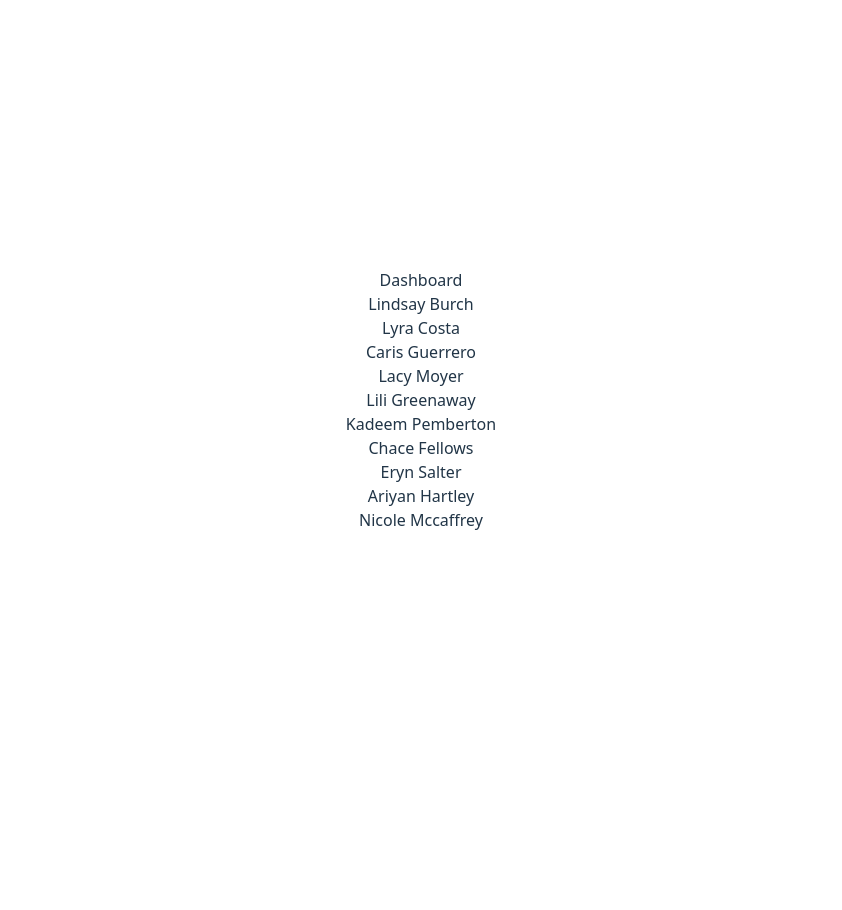
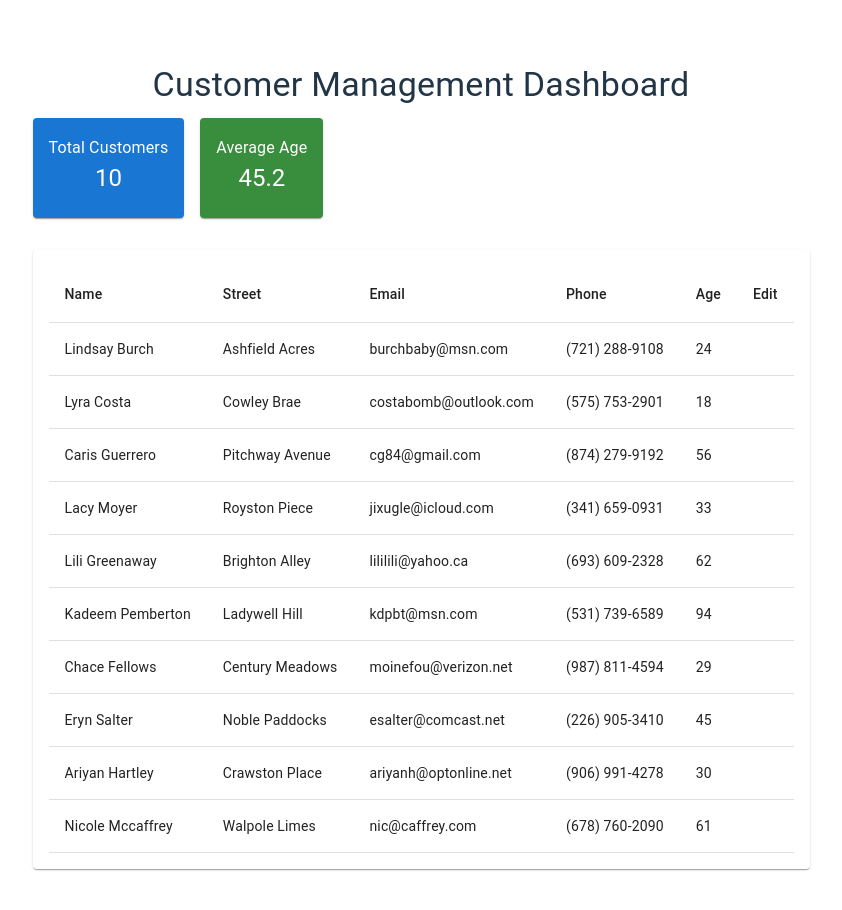
Before and after one commit to MingJae92/account-dashboard, a React (Vite) app: page / in a window 1280 px wide. Shown: the top 910 px of the page, without its empty margins (219-1061 px from the left). Before the commit the page ends 800 px from the top, so only its background shows below. Built offline with nearby package versions, Linux system fonts and the light colour scheme.

Commit message:
UI design implemented

```diff
--- a/package.json
+++ b/package.json
@@ -12,6 +12,7 @@
   "dependencies": {
     "@emotion/react": "^11.14.0",
     "@emotion/styled": "^11.14.1",
+    "@mui/icons-material": "^7.3.5",
     "@mui/material": "^7.3.5",
     "axios": "^1.13.2",
     "react": "^19.2.0",
--- a/public/data/contacts.json
+++ /dev/null
@@ -1,72 +0,0 @@
-[
-  {
-    "name": "Lindsay Burch",
-    "street": "Ashfield Acres",
-    "email": "burchbaby@msn.com",
-    "phone": "(721) 288-9108",
-    "age": 24
-  },
-  {
-    "name": "Lyra Costa",
-    "street": "Cowley Brae",
-    "email": "costabomb@outlook.com",
-    "phone": "(575) 753-2901",
-    "age": 18
-  },
-  {
-    "name": "Caris Guerrero",
-    "street": "Pitchway Avenue",
-    "email": "cg84@gmail.com",
-    "phone": "(874) 279-9192",
-    "age": 56
-  },
-  {
-    "name": "Lacy Moyer",
-    "street": "Royston Piece",
-    "email": "jixugle@icloud.com",
-    "phone": "(341) 659-0931",
-    "age": 33
-  },
-  {
-    "name": "Lili Greenaway",
-    "street": "Brighton Alley",
-    "email": "lililili@yahoo.ca",
-    "phone": "(693) 609-2328",
-    "age": 62
-  },
-  {
-    "name": "Kadeem Pemberton",
-    "street": "Ladywell Hill",
-    "email": "kdpbt@msn.com",
-    "phone": "(531) 739-6589",
-    "age": 94
-  },
-  {
-    "name": "Chace Fellows",
-    "street": "Century Meadows",
-    "email": "moinefou@verizon.net",
-    "phone": "(987) 811-4594",
-    "age": 29
-  },
-  {
-    "name": "Eryn Salter",
-    "street": "Noble Paddocks",
-    "email": "esalter@comcast.net",
-    "phone": "(226) 905-3410",
-    "age": 45
-  },
-  {
-    "name": "Ariyan Hartley",
-    "street": "Crawston Place",
-    "email": "ariyanh@optonline.net",
-    "phone": "(906) 991-4278",
-    "age": 30
-  },
-  {
-    "name": "Nicole Mccaffrey",
-    "street": "Walpole Limes",
-    "email": "nic@caffrey.com",
-    "phone": "(678) 760-2090",
-    "age": 61
-  }
-]
--- a/src/components/Dashboard.tsx
+++ b/src/components/Dashboard.tsx
@@ -1,30 +1,88 @@
-import React, { useEffect, useState } from "react";
-import axios from "axios";
+// src/components/Dashboard.tsx
+import { useState } from "react";
+import {
+  Grid,
+  Paper,
+  Table,
+  TableHead,
+  TableBody,
+  TableRow,
+  TableCell,
+  Typography,
+  Card,
+  CardContent,
+  Box,
+  IconButton
+} from "@mui/material";
+import EditIcon from "@mui/icons-material/Edit";
+import type { UserData } from "../types/types";
+import contactsData from "../data/contacts.json";
 
-import type { UserData } from "../types/types";
-
-function Dashboard() {
-  const [contactData, setContactData] = useState<UserData[]>([]);
-
-  useEffect(() => {
-    axios
-      .get("/data/contacts.json")
-      .then((res) => {
-        setContactData(res.data);
-      })
-      .catch((err) => console.error("Failed to load JSON:", err));
-  }, []);
+export default function Dashboard() {
+  const [customerData, setCustomerData] = useState<UserData[]>(contactsData);
 
   return (
-    <div>
-      Dashboard
+    <Box sx={{ padding: 4 }}>
+      <Typography variant="h4" gutterBottom>
+        Customer Management Dashboard
+      </Typography>
 
-      {/* Example display */}
-      {contactData.map((user) => (
-        <div key={user.id}>{user.name}</div>
-      ))}
-    </div>
+      {/* KPI Cards */}
+      <Grid container spacing={2} mb={4}>
+        <Grid item xs={12} sm={6} md={3}>
+          <Card sx={{ backgroundColor: "#1976d2", color: "white" }}>
+            <CardContent>
+              <Typography variant="subtitle1">Total Customers</Typography>
+              <Typography variant="h5">{customerData.length}</Typography>
+            </CardContent>
+          </Card>
+        </Grid>
+        <Grid item xs={12} sm={6} md={3}>
+          <Card sx={{ backgroundColor: "#388e3c", color: "white" }}>
+            <CardContent>
+              <Typography variant="subtitle1">Average Age</Typography>
+              <Typography variant="h5">
+                {(
+                  customerData.reduce((a, c) => a + c.age, 0) /
+                  customerData.length
+                ).toFixed(1)}
+              </Typography>
+            </CardContent>
+          </Card>
+        </Grid>
+      </Grid>
+
+      {/* Customer Table */}
+      <Paper sx={{ p: 2 }}>
+        <Table>
+          <TableHead>
+            <TableRow>
+              <TableCell>Name</TableCell>
+              <TableCell>Street</TableCell>
+              <TableCell>Email</TableCell>
+              <TableCell>Phone</TableCell>
+              <TableCell>Age</TableCell>
+              <TableCell>Edit</TableCell>
+            </TableRow>
+          </TableHead>
+          <TableBody>
+            {customerData.map((c, index) => (
+              <TableRow key={index} sx={{ "&:hover": { backgroundColor: "#f5f5f5" } }}>
+                <TableCell>{c.name}</TableCell>
+                <TableCell>{c.street}</TableCell>
+                <TableCell>{c.email}</TableCell>
+                <TableCell>{c.phone}</TableCell>
+                <TableCell>{c.age}</TableCell>
+                <TableCell>
+                  {/* <IconButton color="primary">
+                    <EditIcon />
+                  </IconButton> */}
+                </TableCell>
+              </TableRow>
+            ))}
+          </TableBody>
+        </Table>
+      </Paper>
+    </Box>
   );
 }
-
-export default Dashboard;
--- /dev/null
+++ b/src/data/contacts.json
@@ -0,0 +1,12 @@
+[
+  { "id": 1, "name": "Lindsay Burch", "street": "Ashfield Acres", "email": "burchbaby@msn.com", "phone": "(721) 288-9108", "age": 24 },
+  { "id": 2, "name": "Lyra Costa", "street": "Cowley Brae", "email": "costabomb@outlook.com", "phone": "(575) 753-2901", "age": 18 },
+  { "id": 3, "name": "Caris Guerrero", "street": "Pitchway Avenue", "email": "cg84@gmail.com", "phone": "(874) 279-9192", "age": 56 },
+  { "id": 4, "name": "Lacy Moyer", "street": "Royston Piece", "email": "jixugle@icloud.com", "phone": "(341) 659-0931", "age": 33 },
+  { "id": 5, "name": "Lili Greenaway", "street": "Brighton Alley", "email": "lililili@yahoo.ca", "phone": "(693) 609-2328", "age": 62 },
+  { "id": 6, "name": "Kadeem Pemberton", "street": "Ladywell Hill", "email": "kdpbt@msn.com", "phone": "(531) 739-6589", "age": 94 },
+  { "id": 7, "name": "Chace Fellows", "street": "Century Meadows", "email": "moinefou@verizon.net", "phone": "(987) 811-4594", "age": 29 },
+  { "id": 8, "name": "Eryn Salter", "street": "Noble Paddocks", "email": "esalter@comcast.net", "phone": "(226) 905-3410", "age": 45 },
+  { "id": 9, "name": "Ariyan Hartley", "street": "Crawston Place", "email": "ariyanh@optonline.net", "phone": "(906) 991-4278", "age": 30 },
+  { "id": 10, "name": "Nicole Mccaffrey", "street": "Walpole Limes", "email": "nic@caffrey.com", "phone": "(678) 760-2090", "age": 61 }
+]
--- a/src/types/types.ts
+++ b/src/types/types.ts
@@ -1,4 +1,7 @@
+import type { Key } from "react";
+
 export interface UserData {
+    id: Key | null | undefined;
     name: string;
     street:string;
     email: string;
```
Also changed, not shown: src/components/CustomerTable.tsx (added, +12 -0 lines), src/components/EditDialog.tsx (added, +9 -0 lines), 1 other file (tests, documents, lock files or other folders).
